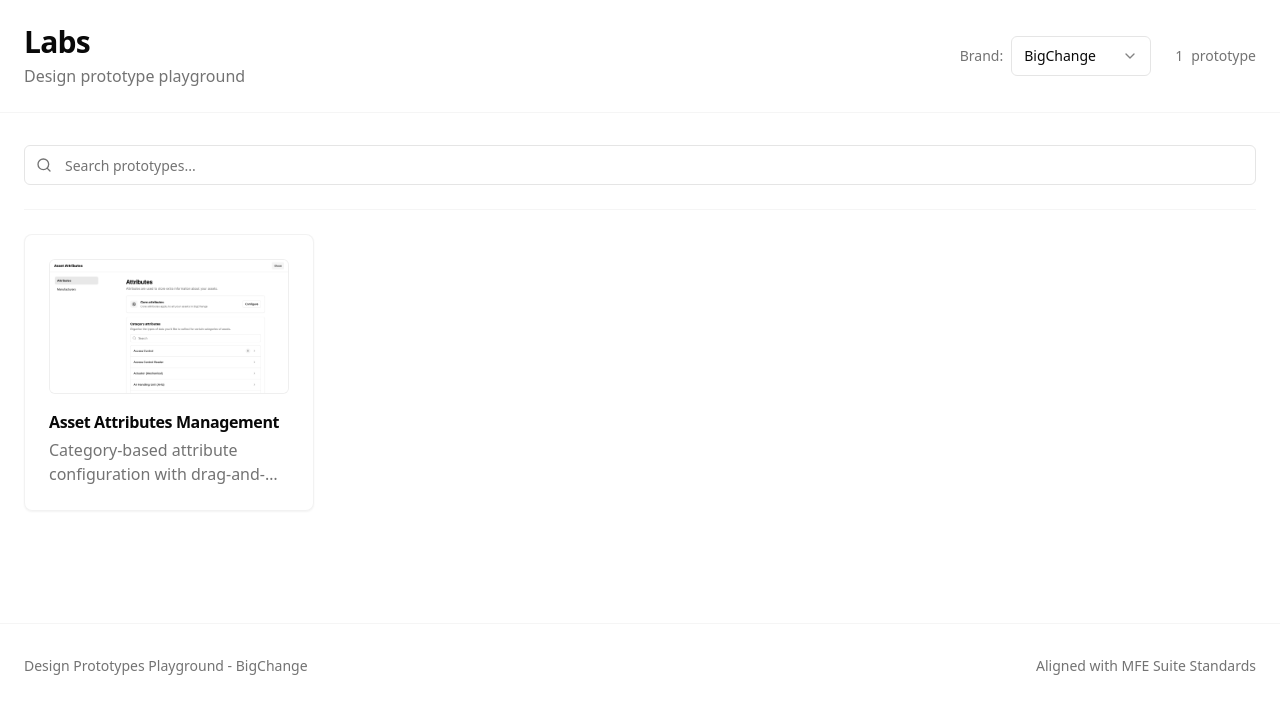
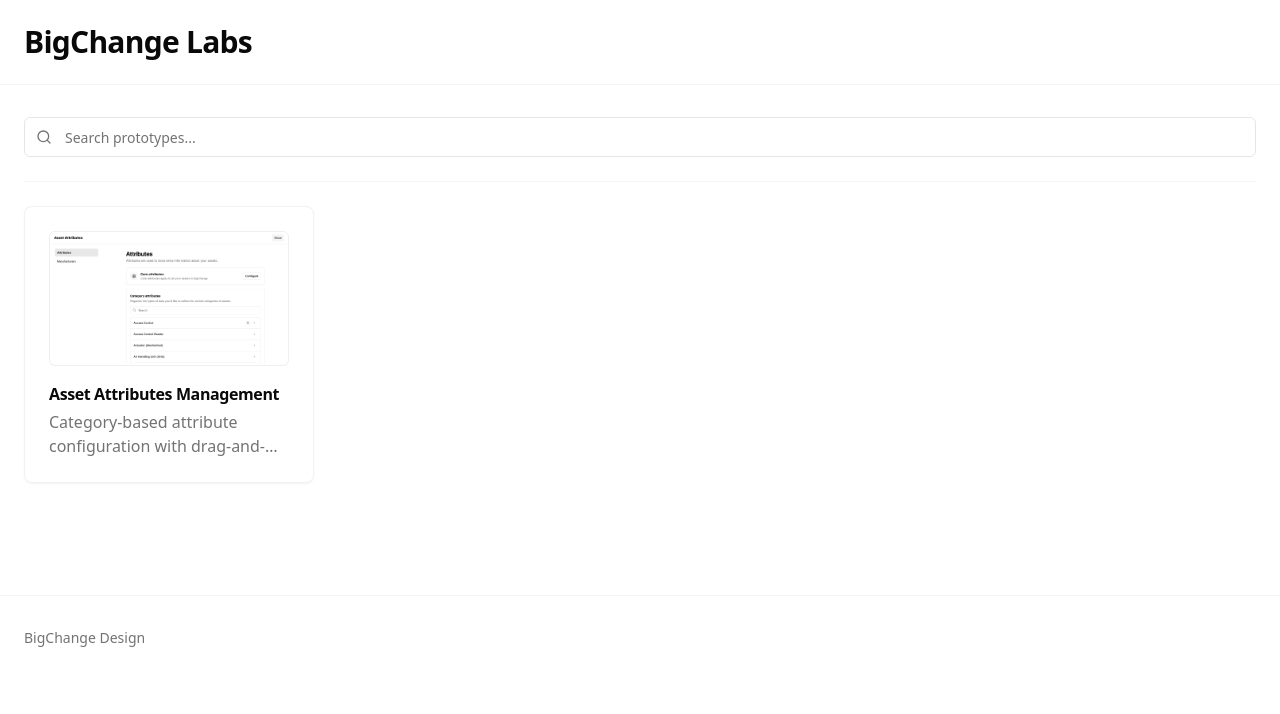
Before and after one commit to BigChangeApps/labs, a React (Vite) app: page / in a window 1280 px wide. Shown: the top 714 px of the page. Built offline with nearby package versions, Linux system fonts and the light colour scheme.

Commit message:
Hide brand switch

```diff
--- a/src/home.tsx
+++ b/src/home.tsx
@@ -22,18 +22,14 @@ export default function Home() {
         <div className="container mx-auto px-6 py-6">
           <div className="flex items-center justify-between">
             <div>
-              <h1 className="text-3xl font-bold tracking-tight">Labs</h1>
-              <p className="text-muted-foreground mt-1">
-                Design prototype playground
-              </p>
+              <h1 className="text-3xl font-bold tracking-tight">
+                BigChange Labs
+              </h1>
             </div>
             <div className="flex items-center gap-6">
-              <BrandSwitcher />
-              <div className="flex items-center gap-2 text-sm text-muted-foreground">
-                <span className="font-medium">{filteredPrototypes.length}</span>
-                <span>
-                  {filteredPrototypes.length === 1 ? "prototype" : "prototypes"}
-                </span>
+              <div className="hidden">
+                {/* Temporarily hiding until brand switching returns */}
+                <BrandSwitcher />
               </div>
             </div>
           </div>
@@ -60,8 +56,7 @@ export default function Home() {
       <footer className="border-t border-border/40 mt-20">
         <div className="container mx-auto px-6 py-8">
           <div className="flex flex-col md:flex-row justify-between items-center gap-4 text-sm text-muted-foreground">
-            <p>Design Prototypes Playground - BigChange</p>
-            <p>Aligned with MFE Suite Standards</p>
+            <p>BigChange Design</p>
           </div>
         </div>
       </footer>
```
